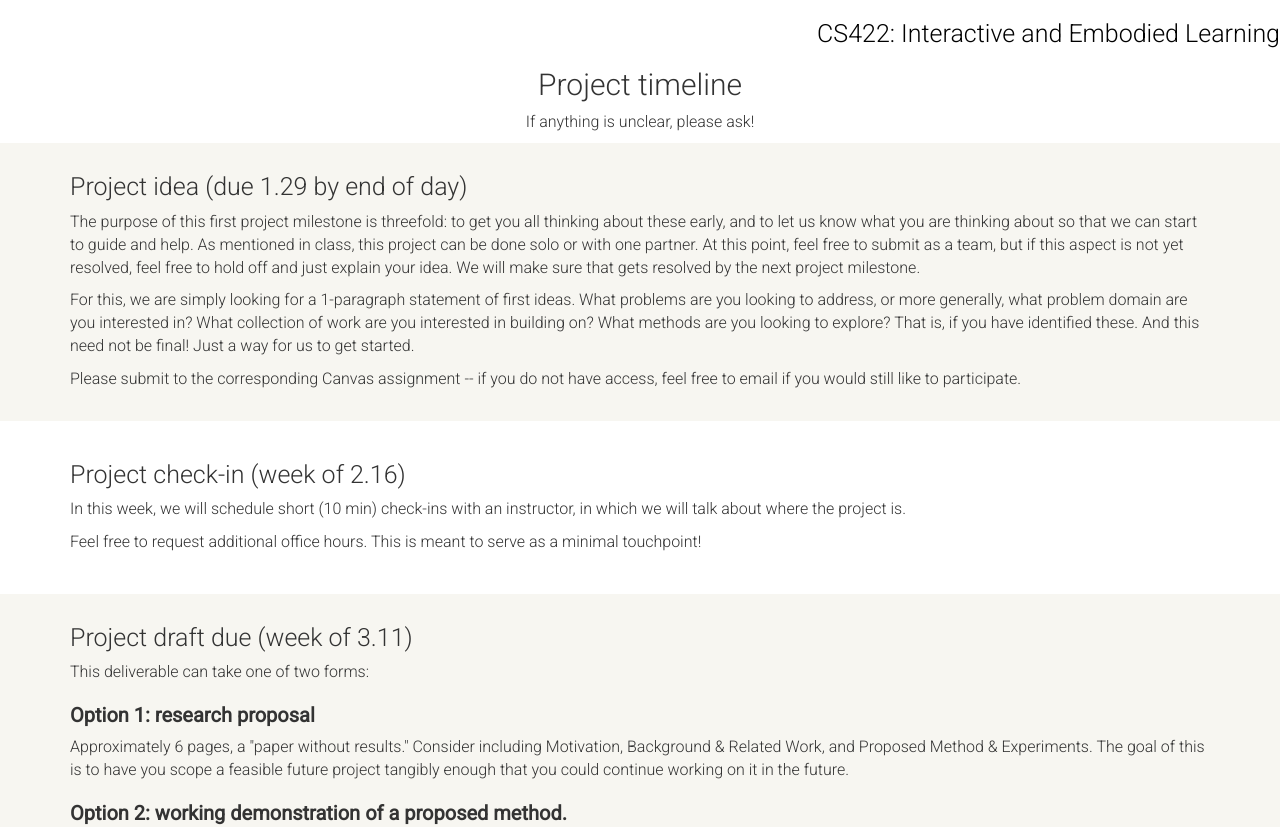
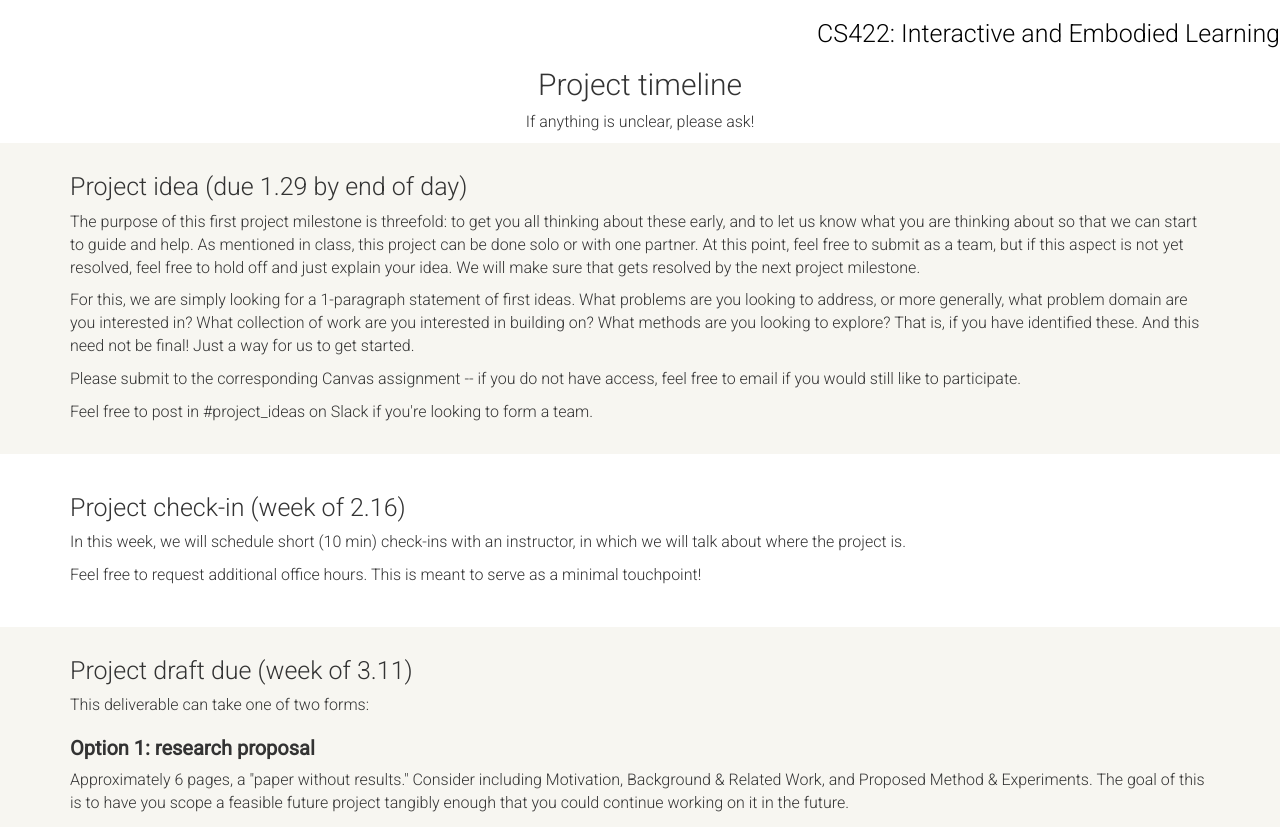
Before and after one commit to nhaber/cs422, a plain HTML site: page projects.html in a window 1280 px wide. Shown: the top 827 px of the page. Drawn offline with nearby package versions, Linux system fonts and the light colour scheme.

Commit message:
Add slack detail

```diff
--- a/projects.html
+++ b/projects.html
@@ -36,6 +36,7 @@
 The purpose of this first project milestone is threefold: to get you all thinking about these early, and to let us know what you are thinking about so that we can start to guide and help. As mentioned in class, this project can be done solo or with one partner. At this point, feel free to submit as a team, but if this aspect is not yet resolved, feel free to hold off and just explain your idea. We will make sure that gets resolved by the next project milestone.</p>
 <p>For this, we are simply looking for a 1-paragraph statement of first ideas. What problems are you looking to address, or more generally, what problem domain are you interested in? What collection of work are you interested in building on? What methods are you looking to explore? That is, if you have identified these. And this need not be final! Just a way for us to get started.</p>
 <p>Please submit to the corresponding Canvas assignment -- if you do not have access, feel free to email if you would still like to participate.</p>
+<p>Feel free to post in #project_ideas on Slack if you're looking to form a team.</p>
 </div>
 </div>
 
```
